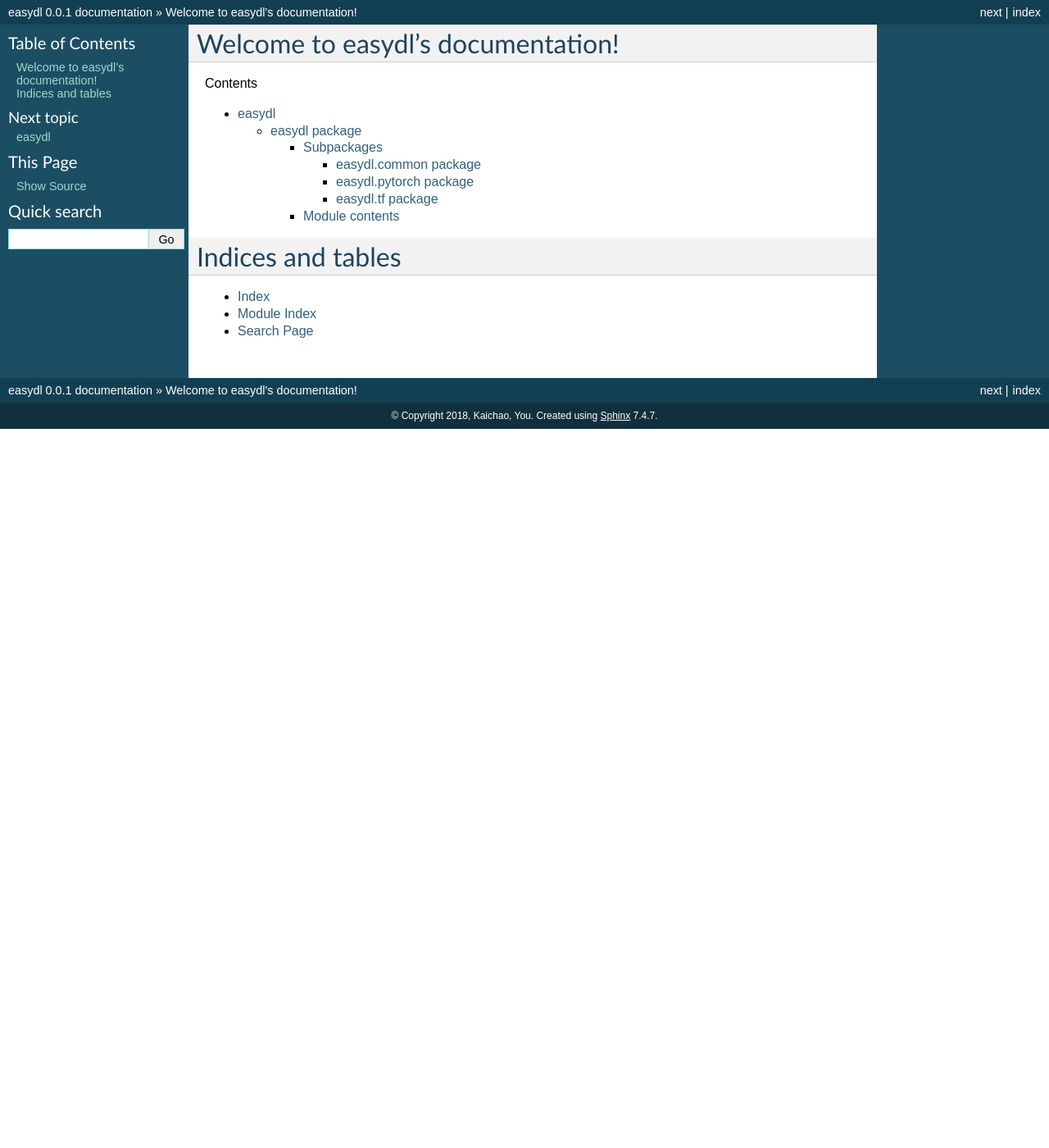
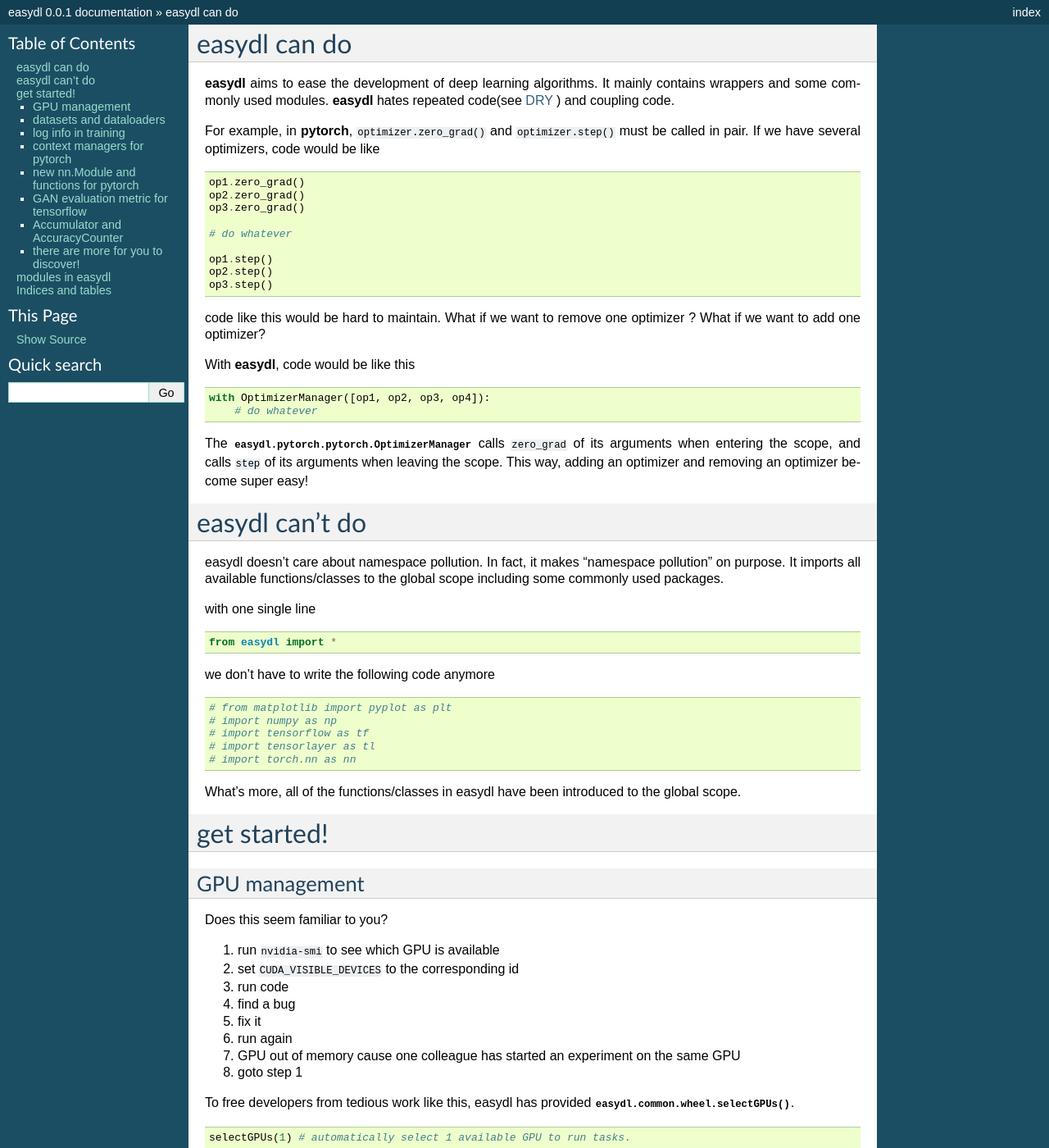
Before and after one commit to zwy19/easydl, a Sphinx documentation site: the page built from docs/index.rst, in a window 1280 px wide and 1400 px high. Shown: the whole window at 82% size. Built offline with Sphinx 7.4.7, drawn with Linux system fonts in a browser that asks for light colours; some of the changed text lies outside the part shown.

Commit message:
add many docs!

```diff
--- a/docs/conf.py
+++ b/docs/conf.py
@@ -32,7 +32,8 @@
 # ones.
 extensions = ['sphinx.ext.autodoc',
     'sphinx.ext.todo',
-    'sphinx.ext.viewcode']
+    'sphinx.ext.viewcode',
+              'sphinx.ext.intersphinx']
 
 # Add any paths that contain templates here, relative to this directory.
 templates_path = ['_templates']
--- a/docs/index.rst
+++ b/docs/index.rst
@@ -1,16 +1,142 @@
-.. easydl documentation master file, created by
-   sphinx-quickstart on Mon Jun 18 11:02:13 2018.
-   You can adapt this file completely to your liking, but it should at least
-   contain the root `toctree` directive.
 
-Welcome to easydl's documentation!
-==================================
+easydl can do
+=====================
 
-.. toctree::
-   :maxdepth: 4
-   :caption: Contents
+**easydl** aims to ease the development of deep learning algorithms. It mainly contains wrappers and some commonly used
+modules. **easydl** hates repeated code(see `DRY <https://en.wikipedia.org/wiki/Don%27t_repeat_yourself>`_ )
+and coupling code.
 
-   modules/modules
+For example, in **pytorch**, ``optimizer.zero_grad()`` and ``optimizer.step()`` must be called in pair. If we have
+several optimizers, code would be like ::
+
+    op1.zero_grad()
+    op2.zero_grad()
+    op3.zero_grad()
+
+    # do whatever
+
+    op1.step()
+    op2.step()
+    op3.step()
+
+code like this would be hard to maintain. What if we want to remove one optimizer ? What if we want to add one optimizer?
+
+With **easydl**, code would be like this ::
+
+    with OptimizerManager([op1, op2, op3, op4]):
+        # do whatever
+
+The :py:class:`easydl.pytorch.pytorch.OptimizerManager` calls ``zero_grad`` of its arguments when entering the scope,
+and calls ``step`` of its arguments when leaving the scope. This way, adding an optimizer and removing an optimizer
+become super easy!
+
+easydl can't do
+================
+
+easydl doesn't care about namespace pollution. In fact, it makes "namespace pollution" on purpose. It imports all
+available functions/classes to the global scope including some commonly used packages.
+
+with one single line ::
+
+    from easydl import *
+
+
+we don't have to write the following code anymore ::
+
+    # from matplotlib import pyplot as plt
+    # import numpy as np
+    # import tensorflow as tf
+    # import tensorlayer as tl
+    # import torch.nn as nn
+
+What's more, all of the functions/classes in easydl have been introduced to the global scope.
+
+get started!
+=============
+
+GPU management
+--------------
+
+Does this seem familiar to you?
+
+1. run ``nvidia-smi`` to see which GPU is available
+
+#. set ``CUDA_VISIBLE_DEVICES`` to the corresponding id
+
+#. run code
+
+#. find a bug
+
+#. fix it
+
+#. run again
+
+#. GPU out of memory cause one colleague has started an experiment on the same GPU
+
+#. goto step 1
+
+To free developers from tedious work like this, easydl has provided :py:func:`easydl.common.wheel.selectGPUs`. ::
+
+    selectGPUs(1) # automatically select 1 available GPU to run tasks.
+
+GPUs are scarce (although there are some labs with numerous GPUS) and there are always more tasks than GPUs.
+
+Let's say we have 10 tasks and 5 GPUs. We have to run 5 tasks at first, then every one hour or so, we check if any task
+has finished. If there are GPUs available, we start a new task until 10 tasks have been finished. The regularly-checking
+can be really annoying cause I can't watch a two-hour movie without break.
+
+easydl provides a command :py:func:``easydl.common.commands.runTask``. It will be installed as a command available
+within shell after easydl is installed. The basic usage is ::
+
+    runTask tasks.txt --user yourUserName
+
+where we have 10 lines in ``tasks.txt``, each line is a command(a task to run). The magic is that it runs every 60
+seconds to see if there is an available GPU to run. If so, it takes one command from ``tasks.txt`` and runs it. Even if
+we only have 2 GPUs, we can start this command and watch movie for ten hours without break (don't do it, you'll get
+fired).
+
+datasets and dataloaders
+-------------------------
+
+log info in training
+---------------------
+
+context managers for pytorch
+-----------------------------
+
+new nn.Module and functions for pytorch
+-----------------------------------------
+
+GAN evaluation metric for tensorflow
+-------------------------------------
+
+Accumulator and AccuracyCounter
+-----------------------------------
+
+
+there are more for you to discover!
+------------------------------------
+
+we can't list all functions and classes along with its usage in one single page. Try discovering them yourself! The
+functions and classes are all fully documented at their respective pages
+
+modules in easydl
+===================
+
+- :doc:`common <./modules/easydl.common>`
+
+    this submodule contains functions and classes independent of pytorch and tensorflow. It mainly contains command line
+    tools / data preprosessing apis / GPU management / logging and so on.
+
+- :doc:`tf <./modules/easydl.tf>`
+
+    this submodule contains functions and classes special to tensorflow. It mainly contains GAN evaluation metric and
+    so on.
+
+- :doc:`pytorch <./modules/easydl.pytorch>`
+
+    this submodule contains functions and classes special to pytorch. It mainly contains some context managers / new
+    modules and so on.
 
 Indices and tables
 ==================
```
